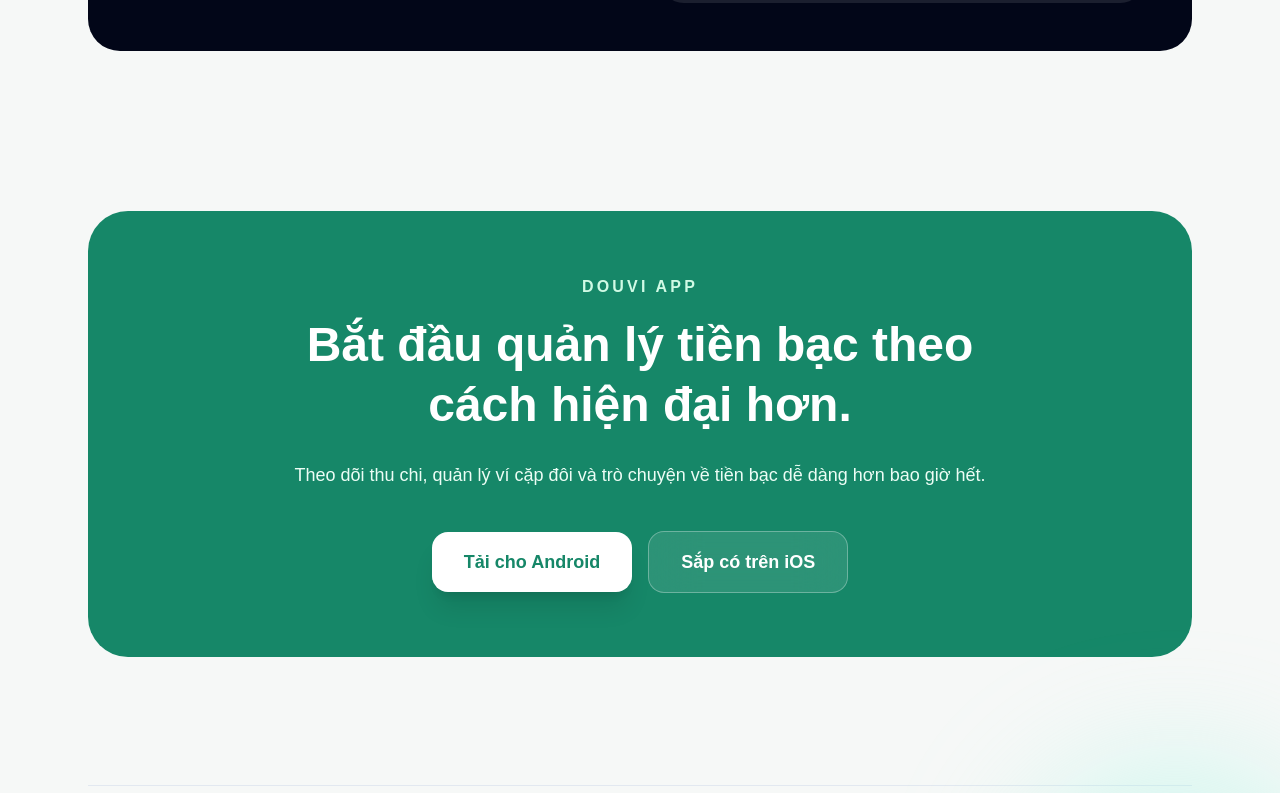
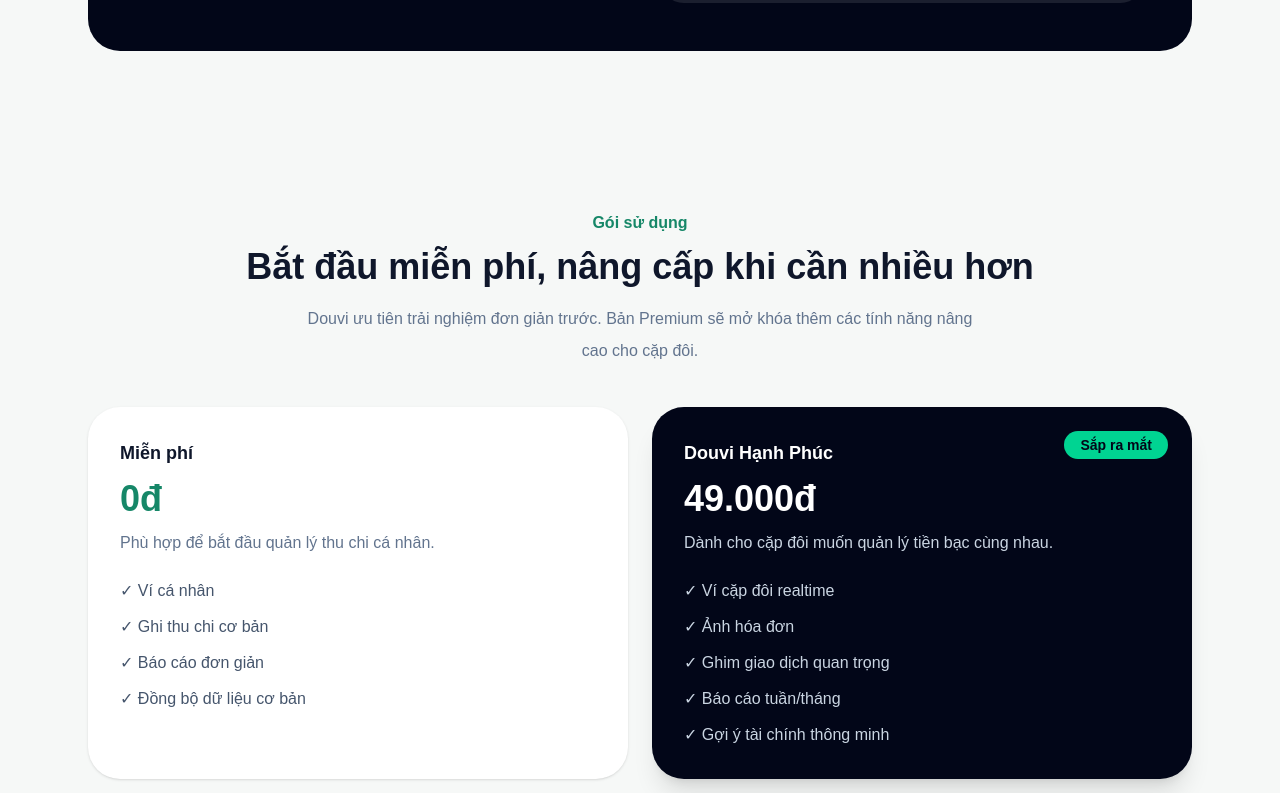
Before and after one commit to douvi-net/douvi-web, a Next.js app: page / in a window 1280 px wide. Shown: the part 1707-2500 px from the top of the page. Built offline with nearby package versions, Linux system fonts and the light colour scheme.

Commit message:
Add pricing section

```diff
--- a/src/app/page.tsx
+++ b/src/app/page.tsx
@@ -176,6 +176,50 @@
     </div>
   </div>
 </section>
+<section id="pricing" className="py-20">
+  <div className="mb-10 text-center">
+    <p className="font-semibold text-[#168768]">Gói sử dụng</p>
+    <h2 className="mt-3 text-4xl font-bold text-slate-900">
+      Bắt đầu miễn phí, nâng cấp khi cần nhiều hơn
+    </h2>
+    <p className="mx-auto mt-4 max-w-2xl leading-8 text-slate-500">
+      Douvi ưu tiên trải nghiệm đơn giản trước. Bản Premium sẽ mở khóa thêm các tính năng nâng cao cho cặp đôi.
+    </p>
+  </div>
+
+  <div className="grid gap-6 md:grid-cols-2">
+    <div className="rounded-[2rem] bg-white p-8 shadow-sm">
+      <p className="text-lg font-bold text-slate-900">Miễn phí</p>
+      <p className="mt-3 text-4xl font-bold text-[#168768]">0đ</p>
+      <p className="mt-3 text-slate-500">Phù hợp để bắt đầu quản lý thu chi cá nhân.</p>
+
+      <ul className="mt-6 space-y-3 text-slate-600">
+        <li>✓ Ví cá nhân</li>
+        <li>✓ Ghi thu chi cơ bản</li>
+        <li>✓ Báo cáo đơn giản</li>
+        <li>✓ Đồng bộ dữ liệu cơ bản</li>
+      </ul>
+    </div>
+
+    <div className="relative rounded-[2rem] bg-slate-950 p-8 text-white shadow-xl">
+      <div className="absolute right-6 top-6 rounded-full bg-emerald-400 px-4 py-1 text-sm font-bold text-slate-950">
+        Sắp ra mắt
+      </div>
+
+      <p className="text-lg font-bold">Douvi Hạnh Phúc</p>
+      <p className="mt-3 text-4xl font-bold">49.000đ</p>
+      <p className="mt-3 text-slate-300">Dành cho cặp đôi muốn quản lý tiền bạc cùng nhau.</p>
+
+      <ul className="mt-6 space-y-3 text-slate-300">
+        <li>✓ Ví cặp đôi realtime</li>
+        <li>✓ Ảnh hóa đơn</li>
+        <li>✓ Ghim giao dịch quan trọng</li>
+        <li>✓ Báo cáo tuần/tháng</li>
+        <li>✓ Gợi ý tài chính thông minh</li>
+      </ul>
+    </div>
+  </div>
+</section>
 <section className="py-20">
   <div className="overflow-hidden rounded-[2.5rem] bg-[#168768] p-10 text-white md:p-16">
     <div className="mx-auto max-w-3xl text-center">
```
